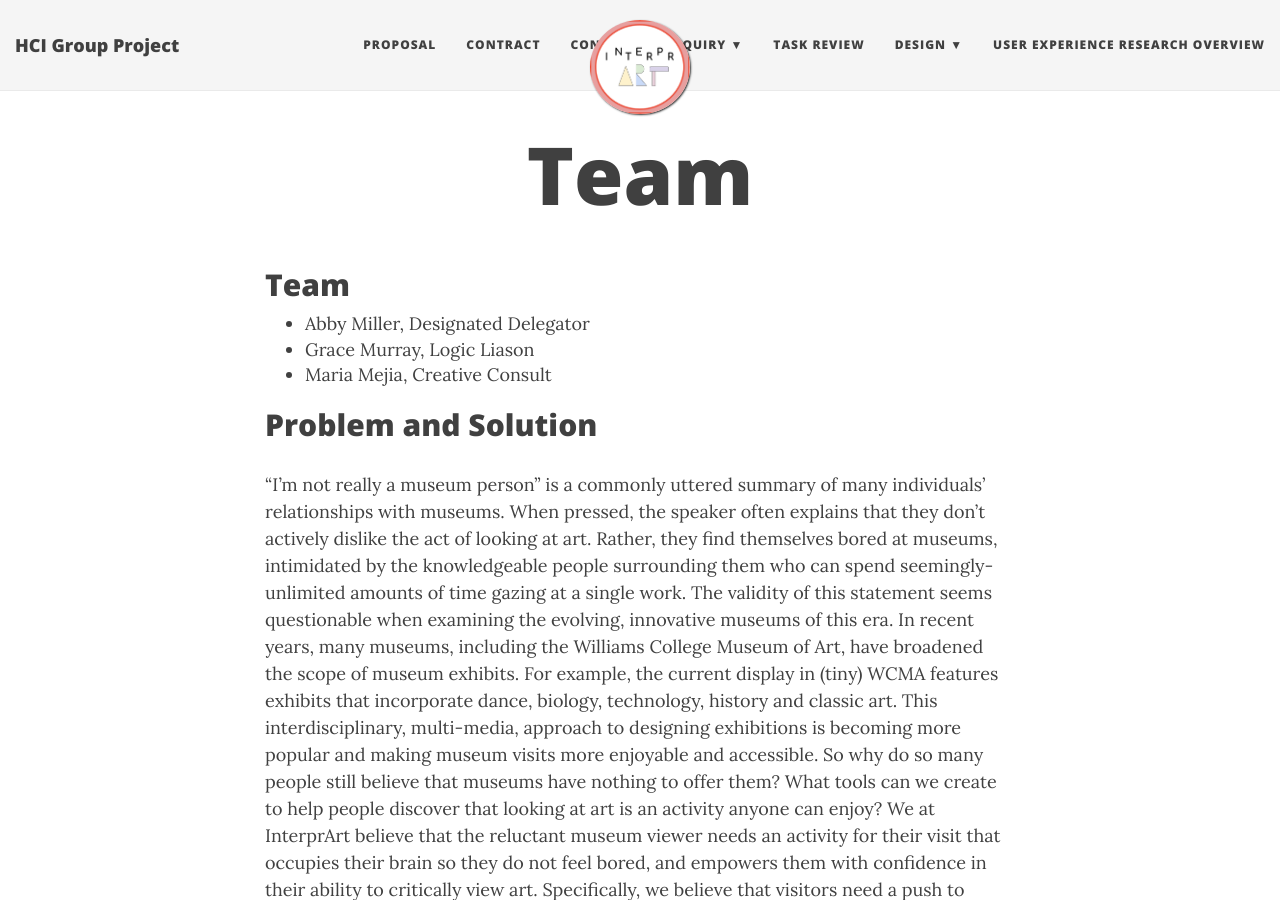
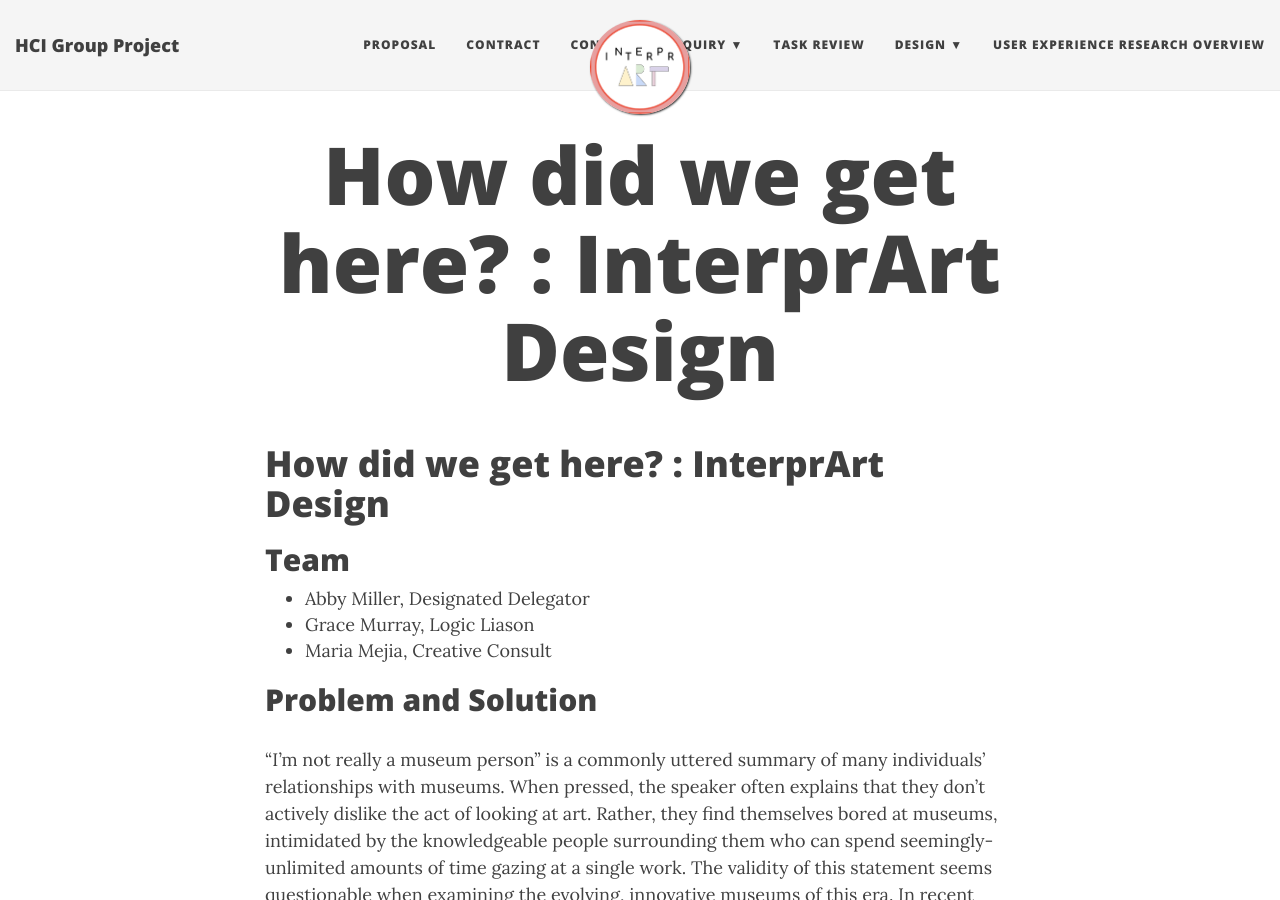
Before and after one commit to mc-mejia/HCIGroupProject, a Jekyll site: the page built from uxResearchOverview.md, in a window 1280 px wide and 900 px high. Built offline with Jekyll 4.4.1, drawn with Linux system fonts in a browser that asks for light colours; nearby versions of some CDN libraries; our own code applies the rules of GitHub Pages for plain Markdown files.

Commit message:
Update uxResearchOverview.md

```diff
--- a/uxResearchOverview.md
+++ b/uxResearchOverview.md
@@ -1,3 +1,6 @@
+# How did we get here? : InterprArt Design
+
+
 ## Team
 * Abby Miller, Designated Delegator
 * Grace Murray, Logic Liason
```
